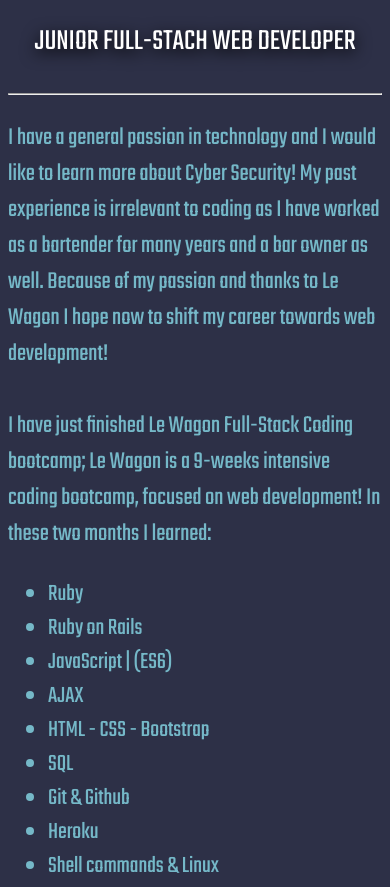
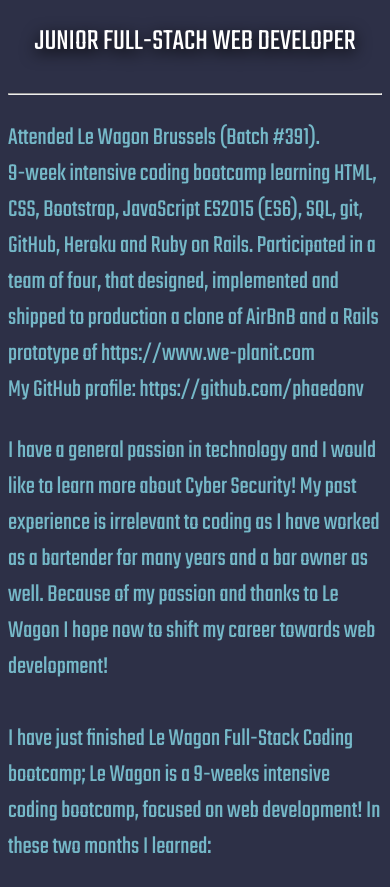
Before and after one commit to phaedonv/portfolio, a plain HTML site: page index.html in a window 390 px wide. Shown: the part 917-1804 px from the top of the page. Drawn offline with Linux system fonts and the light colour scheme; a web font is replaced by a local one.

Commit message:
responsive\?

```diff
--- a/index.html
+++ b/index.html
@@ -6,7 +6,7 @@
     It will always going to be updated and under constructions.">
     <meta charset="utf-8">
     <meta name="viewport" content="width=device-width, initial-scale=1">
-    <link href="https://fonts.googleapis.com/css2?family=Teko&display=swap" rel="stylesheet">
+    <meta http-equiv="X-UA-Compatible" content="IE=edge,chrome=1">    <link href="https://fonts.googleapis.com/css2?family=Teko&display=swap" rel="stylesheet">
     <link rel="stylesheet" href="https://use.fontawesome.com/releases/v5.6.3/css/all.css">
     <link rel="stylesheet" type="text/css" href="style.css">
     <link href="https://fonts.googleapis.com/css2?family=Roboto:wght@500&display=swap" rel="stylesheet">
@@ -15,7 +15,7 @@
   <body>
     <div class="container box-1" id="home">
   <p class="watermark-2">&copy; Phaedon V.</p>
-  <div "container-fluid">
+  <div class="container-fluid">
     <div class="row middle-row">
       <div class="pic-center">
         <img src="images/profile.png">
@@ -51,6 +51,15 @@
         <p class="tag">JUNIOR FULL-STACH WEB DEVELOPER</p>
         <hr>
         <p class="p-body">
+          Attended Le Wagon Brussels (Batch #391).
+          <br>
+          9-week intensive coding bootcamp learning HTML, CSS, Bootstrap, JavaScript ES2015 (ES6),
+          SQL, git, GitHub, Heroku and Ruby on Rails. Participated in a team of four, that designed, implemented and shipped to
+          production a clone of AirBnB and a Rails prototype of https://www.we-planit.com
+          <br>
+          My GitHub profile: https://github.com/phaedonv
+        </p>
+        <p id="my-story" class="p-body">
           I have a general passion in technology and I would like to learn more about Cyber Security!
 My past experience is irrelevant to coding as I have worked as a bartender for many years and a bar owner as well.
 Because of my passion and thanks to Le Wagon I hope now to shift my career towards web development!
```
